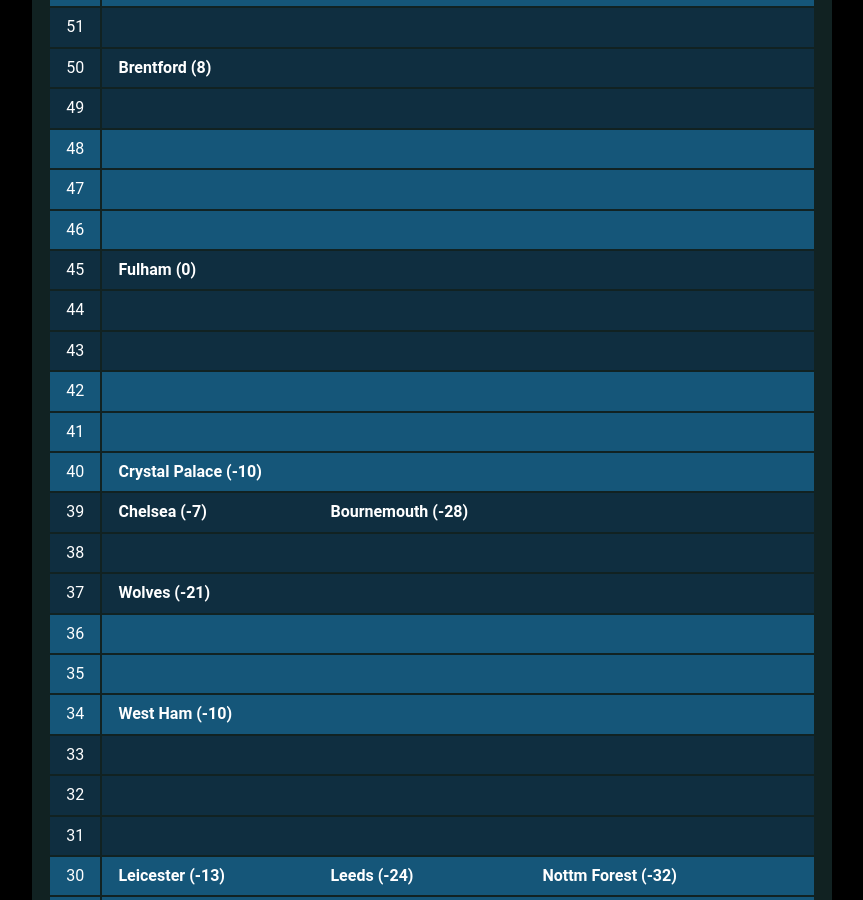
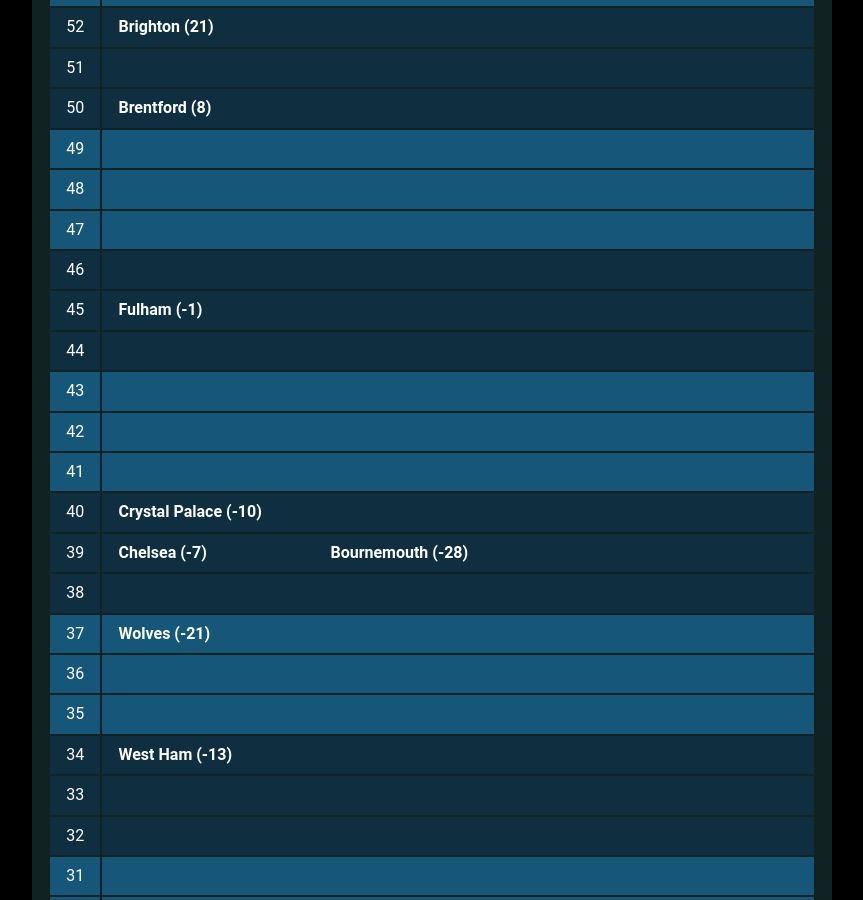
Before and after one commit to muru/muru.github.io, a Jekyll site: the page built from resources.md, in a window 1280 px wide and 900 px high, scrolled down 2568 px. Shown: the whole window, without its empty margins (208-1071 px from the left). Built offline with Jekyll 4.4.1, drawn with Linux system fonts in a browser that asks for light colours; some web fonts are replaced; some of the changed text lies outside the part shown.

Commit message:
updated cann-table: Fri  5 May 00:01:52 JST 2023

```diff
--- a/cann-table.html
+++ b/cann-table.html
@@ -1,5 +1,11 @@
 <table id="cann-table">
 <thead> <th> Pts </th> <th> Clubs (GD) </th> </thead>
+	<tr class="cann-row-1">
+		<td class="cann-point"> 79 </td>
+		<td class="cann-clubs">
+			<span class="club-name"> Man City (57) </span>
+		</td>
+ 	</tr>
 	<tr class="cann-row-1">
 		<td class="cann-point"> 78 </td>
 		<td class="cann-clubs">
@@ -11,10 +17,9 @@
 		<td class="cann-clubs">
 		</td>
  	</tr>
-	<tr class="cann-row-1">
+	<tr class="cann-row-2">
 		<td class="cann-point"> 76 </td>
 		<td class="cann-clubs">
-			<span class="club-name"> Man City (54) </span>
 		</td>
  	</tr>
 	<tr class="cann-row-2">
@@ -27,7 +32,7 @@
 		<td class="cann-clubs">
 		</td>
  	</tr>
-	<tr class="cann-row-2">
+	<tr class="cann-row-1">
 		<td class="cann-point"> 73 </td>
 		<td class="cann-clubs">
 		</td>
@@ -42,7 +47,7 @@
 		<td class="cann-clubs">
 		</td>
  	</tr>
-	<tr class="cann-row-1">
+	<tr class="cann-row-2">
 		<td class="cann-point"> 70 </td>
 		<td class="cann-clubs">
 		</td>
@@ -57,7 +62,7 @@
 		<td class="cann-clubs">
 		</td>
  	</tr>
-	<tr class="cann-row-2">
+	<tr class="cann-row-1">
 		<td class="cann-point"> 67 </td>
 		<td class="cann-clubs">
 		</td>
@@ -73,7 +78,7 @@
 			<span class="club-name"> Newcastle (34) </span>
 		</td>
  	</tr>
-	<tr class="cann-row-1">
+	<tr class="cann-row-2">
 		<td class="cann-point"> 64 </td>
 		<td class="cann-clubs">
 		</td>
@@ -89,7 +94,7 @@
 		<td class="cann-clubs">
 		</td>
  	</tr>
-	<tr class="cann-row-2">
+	<tr class="cann-row-1">
 		<td class="cann-point"> 61 </td>
 		<td class="cann-clubs">
 		</td>
@@ -102,9 +107,10 @@
 	<tr class="cann-row-1">
 		<td class="cann-point"> 59 </td>
 		<td class="cann-clubs">
+			<span class="club-name"> Liverpool (24) </span>
 		</td>
  	</tr>
-	<tr class="cann-row-1">
+	<tr class="cann-row-2">
 		<td class="cann-point"> 58 </td>
 		<td class="cann-clubs">
 		</td>
@@ -117,10 +123,9 @@
 	<tr class="cann-row-2">
 		<td class="cann-point"> 56 </td>
 		<td class="cann-clubs">
-			<span class="club-name"> Liverpool (23) </span>
 		</td>
  	</tr>
-	<tr class="cann-row-2">
+	<tr class="cann-row-1">
 		<td class="cann-point"> 55 </td>
 		<td class="cann-clubs">
 		</td>
@@ -137,7 +142,7 @@
 		<td class="cann-clubs">
 		</td>
  	</tr>
-	<tr class="cann-row-1">
+	<tr class="cann-row-2">
 		<td class="cann-point"> 52 </td>
 		<td class="cann-clubs">
 			<span class="club-name"> Brighton (21) </span>
@@ -154,7 +159,7 @@
 			<span class="club-name"> Brentford (8) </span>
 		</td>
  	</tr>
-	<tr class="cann-row-2">
+	<tr class="cann-row-1">
 		<td class="cann-point"> 49 </td>
 		<td class="cann-clubs">
 		</td>
@@ -169,7 +174,7 @@
 		<td class="cann-clubs">
 		</td>
  	</tr>
-	<tr class="cann-row-1">
+	<tr class="cann-row-2">
 		<td class="cann-point"> 46 </td>
 		<td class="cann-clubs">
 		</td>
@@ -177,7 +182,7 @@
 	<tr class="cann-row-2">
 		<td class="cann-point"> 45 </td>
 		<td class="cann-clubs">
-			<span class="club-name"> Fulham (0) </span>
+			<span class="club-name"> Fulham (-1) </span>
 		</td>
  	</tr>
 	<tr class="cann-row-2">
@@ -185,7 +190,7 @@
 		<td class="cann-clubs">
 		</td>
  	</tr>
-	<tr class="cann-row-2">
+	<tr class="cann-row-1">
 		<td class="cann-point"> 43 </td>
 		<td class="cann-clubs">
 		</td>
@@ -200,7 +205,7 @@
 		<td class="cann-clubs">
 		</td>
  	</tr>
-	<tr class="cann-row-1">
+	<tr class="cann-row-2">
 		<td class="cann-point"> 40 </td>
 		<td class="cann-clubs">
 			<span class="club-name"> Crystal Palace (-10) </span>
@@ -218,7 +223,7 @@
 		<td class="cann-clubs">
 		</td>
  	</tr>
-	<tr class="cann-row-2">
+	<tr class="cann-row-1">
 		<td class="cann-point"> 37 </td>
 		<td class="cann-clubs">
 			<span class="club-name"> Wolves (-21) </span>
@@ -234,10 +239,10 @@
 		<td class="cann-clubs">
 		</td>
  	</tr>
-	<tr class="cann-row-1">
+	<tr class="cann-row-2">
 		<td class="cann-point"> 34 </td>
 		<td class="cann-clubs">
-			<span class="club-name"> West Ham (-10) </span>
+			<span class="club-name"> West Ham (-13) </span>
 		</td>
  	</tr>
 	<tr class="cann-row-2">
@@ -250,7 +255,7 @@
 		<td class="cann-clubs">
 		</td>
  	</tr>
-	<tr class="cann-row-2">
+	<tr class="cann-row-1">
 		<td class="cann-point"> 31 </td>
 		<td class="cann-clubs">
 		</td>
@@ -269,7 +274,7 @@
 			<span class="club-name"> Everton (-25) </span>
 		</td>
  	</tr>
-	<tr class="cann-row-1">
+	<tr class="cann-row-2">
 		<td class="cann-point"> 28 </td>
 		<td class="cann-clubs">
 		</td>
@@ -284,7 +289,7 @@
 		<td class="cann-clubs">
 		</td>
  	</tr>
-	<tr class="cann-row-2">
+	<tr class="cann-row-1">
 		<td class="cann-point"> 25 </td>
 		<td class="cann-clubs">
 		</td>
```
Also changed, not shown: other parts of cann-table.html (+1 -1 lines).
